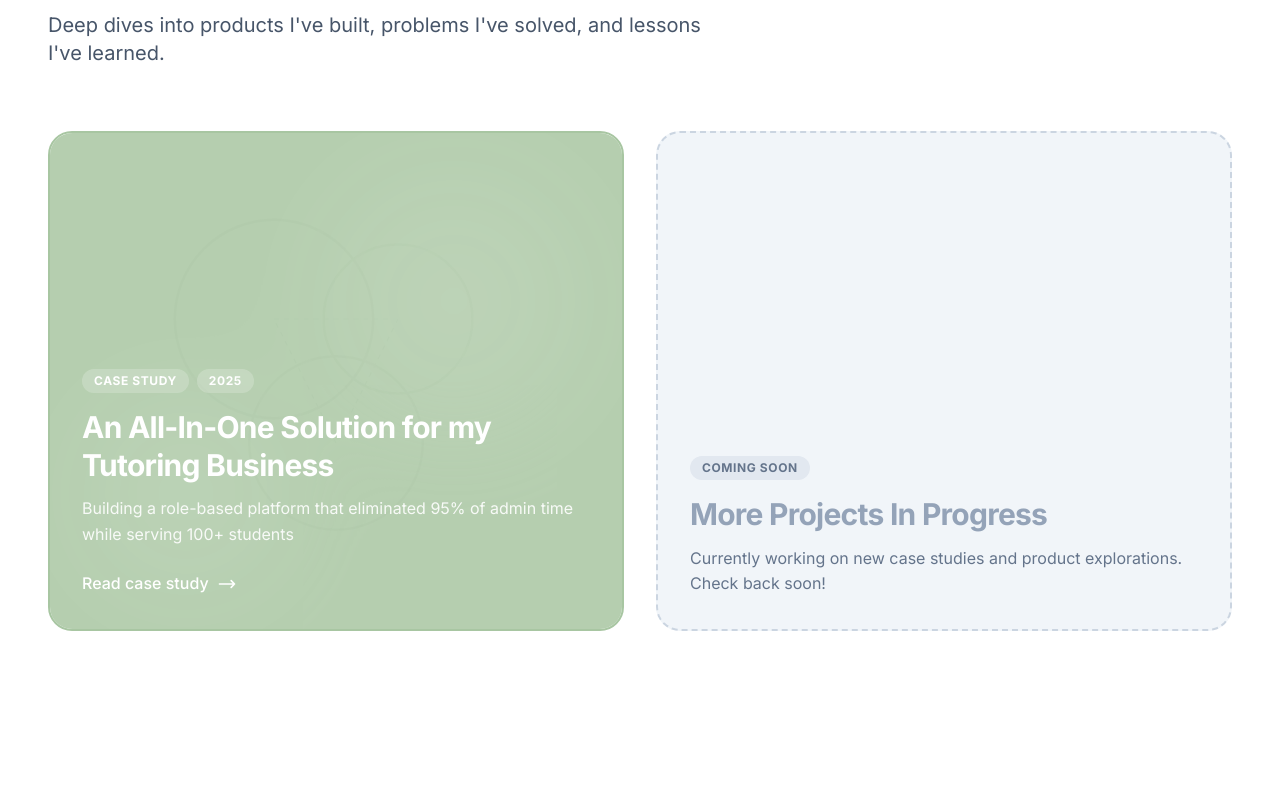
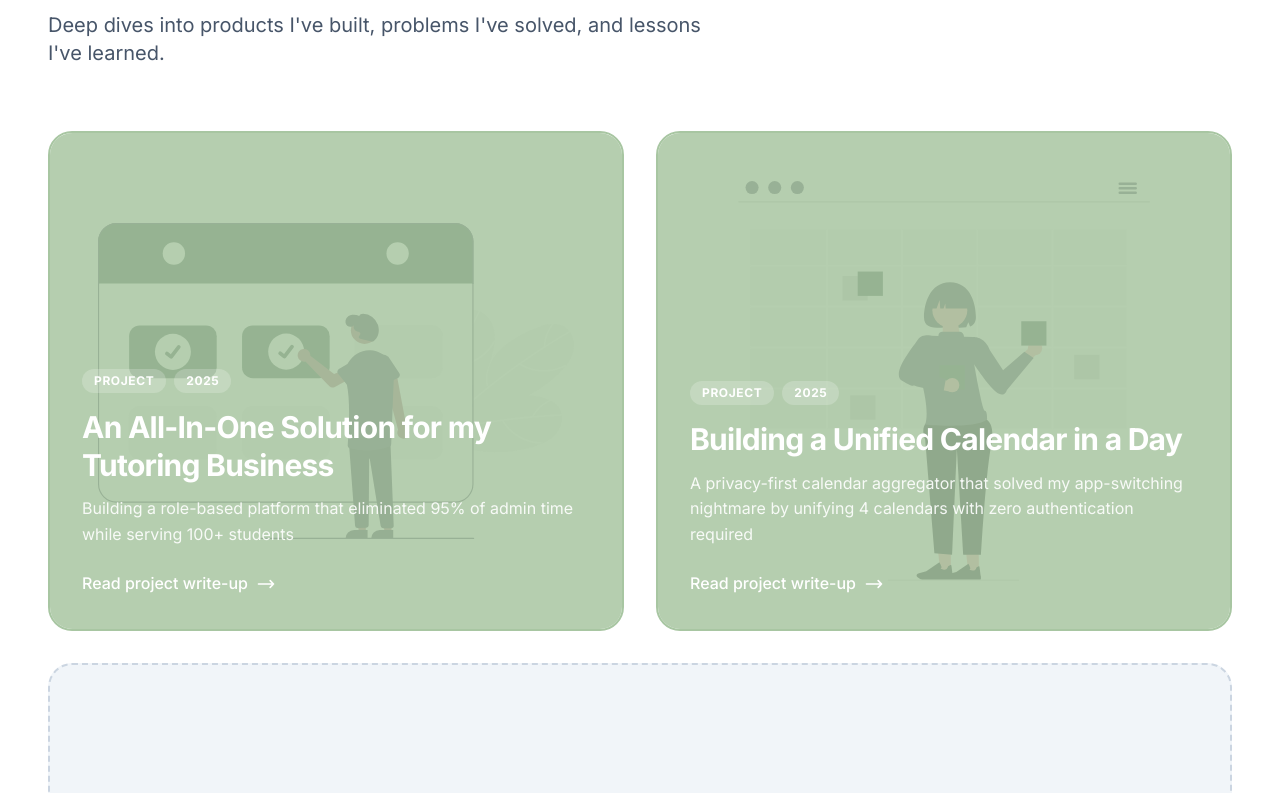
Before and after one commit to zhw16-dev/portfolio, a Next.js app: page / in a window 1280 px wide. Shown: the part 867-1660 px from the top of the page. Before the commit the page ends 1578 px from the top, so only its background shows below. Built offline with nearby package versions, Linux system fonts and the light colour scheme.

Commit message:
added unified-calendar project to main page as card and updated project write-up

```diff
--- a/src/app/page.tsx
+++ b/src/app/page.tsx
@@ -190,34 +190,20 @@ export default function LandingPage() {
             {/* Featured: Tutoring Platform */}
             <Link href="/tutoring-platform" className="group">
               <div className="relative rounded-3xl overflow-hidden h-[500px] flex flex-col justify-end p-8 transition-all duration-300 hover:scale-[1.02] border-2 border-sage-green">
-                {/* Abstract Geometric Background */}
-                <div className="absolute inset-0 flex items-center justify-center opacity-10">
-                  <svg className="w-full h-full" viewBox="0 0 400 400" fill="none" xmlns="http://www.w3.org/2000/svg">
-                    {/* Overlapping circles suggesting organization */}
-                    <circle cx="150" cy="150" r="80" stroke="#2E4C3C" strokeWidth="2"/>
-                    <circle cx="250" cy="150" r="60" stroke="#4A6B5C" strokeWidth="2"/>
-                    <circle cx="200" cy="250" r="70" stroke="#3A5C4C" strokeWidth="2"/>
-                    {/* Connecting lines */}
-                    <line x1="150" y1="150" x2="250" y2="150" stroke="#4A6B5C" strokeWidth="1" strokeDasharray="4 4"/>
-                    <line x1="250" y1="150" x2="200" y2="250" stroke="#4A6B5C" strokeWidth="1" strokeDasharray="4 4"/>
-                    <line x1="200" y1="250" x2="150" y2="150" stroke="#4A6B5C" strokeWidth="1" strokeDasharray="4 4"/>
-                  </svg>
-                </div>
-
+              {/* Tutoring Platform Image */}
+              <img
+                src="/images/tutoring-platform.svg"
+                alt="Tutoring Platform Illustration"
+                className="absolute inset-0 w-full h-full object-contain p-12"
+              />
                 {/* Sage Green Overlay */}
                 <div className="absolute inset-0 bg-sage-green opacity-85"></div>
-
-                {/* Subtle Pattern Overlay */}
-                <div className="absolute inset-0 opacity-10">
-                  <div className="absolute top-10 right-10 w-64 h-64 bg-white rounded-full blur-3xl"></div>
-                  <div className="absolute bottom-10 left-10 w-48 h-48 bg-white rounded-full blur-3xl"></div>
-                </div>
 
                 {/* Content */}
                 <div className="relative z-10">
                   <div className="flex items-center gap-2 mb-4">
                     <span className="text-xs font-bold text-white uppercase tracking-wider bg-white/20 px-3 py-1 rounded-full">
-                      Case Study
+                      Project
                     </span>
                     <span className="text-xs font-bold text-white uppercase tracking-wider bg-white/20 px-3 py-1 rounded-full">
                       2025
@@ -233,7 +219,7 @@ export default function LandingPage() {
                   </p>
 
                   <div className="flex items-center gap-2 text-white font-medium group-hover:gap-3 transition-all">
-                    <span>Read case study</span>
+                    <span>Read project write-up</span>
                     <svg className="w-5 h-5" fill="none" viewBox="0 0 24 24" stroke="currentColor">
                       <path strokeLinecap="round" strokeLinejoin="round" strokeWidth={2} d="M17 8l4 4m0 0l-4 4m4-4H3" />
                     </svg>
@@ -242,7 +228,51 @@ export default function LandingPage() {
               </div>
             </Link>
 
-            {/* Coming Soon */}
+            {/* Unified Calendar */}
+            <Link href="/unified-calendar" className="group">
+              <div className="relative rounded-3xl overflow-hidden h-[500px] flex flex-col justify-end p-8 transition-all duration-300 hover:scale-[1.02] border-2 border-sage-green">
+              {/* Unified Calendar Image */}
+              <img
+                src="/images/unified-calendar.svg"
+                alt="Unified Calendar Illustration"
+                className="absolute inset-0 w-full h-full object-contain p-12"
+              />
+
+                {/* Sage Green Overlay */}
+                <div className="absolute inset-0 bg-sage-green opacity-85"></div>
+
+                {/* Content */}
+                <div className="relative z-10">
+                  <div className="flex items-center gap-2 mb-4">
+                    <span className="text-xs font-bold text-white uppercase tracking-wider bg-white/20 px-3 py-1 rounded-full">
+                      Project
+                    </span>
+                    <span className="text-xs font-bold text-white uppercase tracking-wider bg-white/20 px-3 py-1 rounded-full">
+                      2025
+                    </span>
+                  </div>
+
+                  <h3 className="text-3xl font-bold text-white mb-3 leading-tight">
+                    Building a Unified Calendar in a Day
+                  </h3>
+
+                  <p className="text-white/90 mb-6">
+                    A privacy-first calendar aggregator that solved my app-switching nightmare by unifying 4 calendars with zero authentication required
+                  </p>
+
+                  <div className="flex items-center gap-2 text-white font-medium group-hover:gap-3 transition-all">
+                    <span>Read project write-up</span>
+                    <svg className="w-5 h-5" fill="none" viewBox="0 0 24 24" stroke="currentColor">
+                      <path strokeLinecap="round" strokeLinejoin="round" strokeWidth={2} d="M17 8l4 4m0 0l-4 4m4-4H3" />
+                    </svg>
+                  </div>
+                </div>
+              </div>
+            </Link>
+          </div>
+
+          {/* Coming Soon */}
+          <div className="mt-8 animate-fade-in-up delay-300">
             <div className="relative bg-slate-100 rounded-3xl overflow-hidden h-[500px] flex flex-col justify-end p-8 border-2 border-dashed border-slate-300">
               <div className="relative z-10">
                 <div className="flex items-center gap-2 mb-4">
@@ -261,8 +291,10 @@ export default function LandingPage() {
               </div>
             </div>
           </div>
+
         </div>
       </section>
+
     </div>
   )
 }
```
Also changed, not shown: public/images/tutoring-platform.svg (added), public/images/unified-calendar.svg (added).
